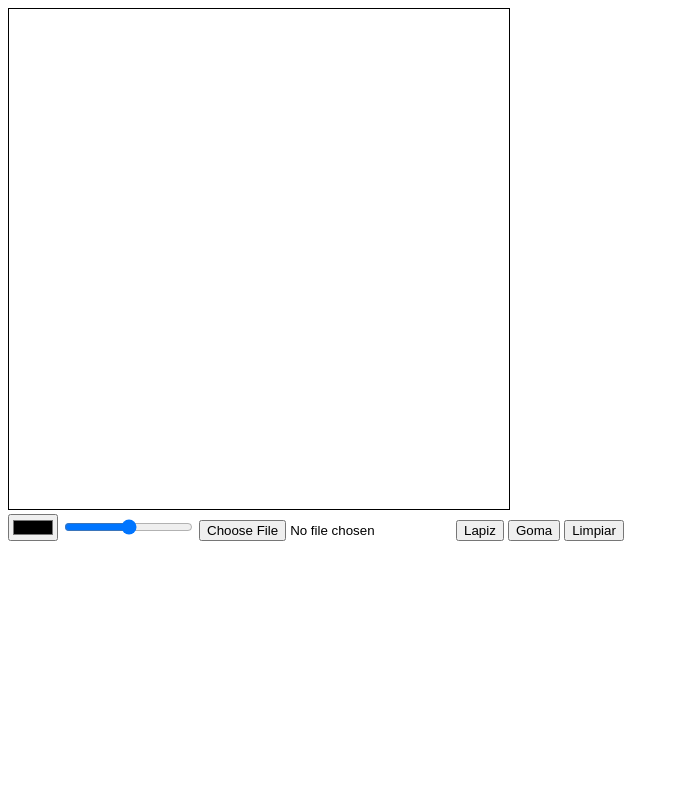
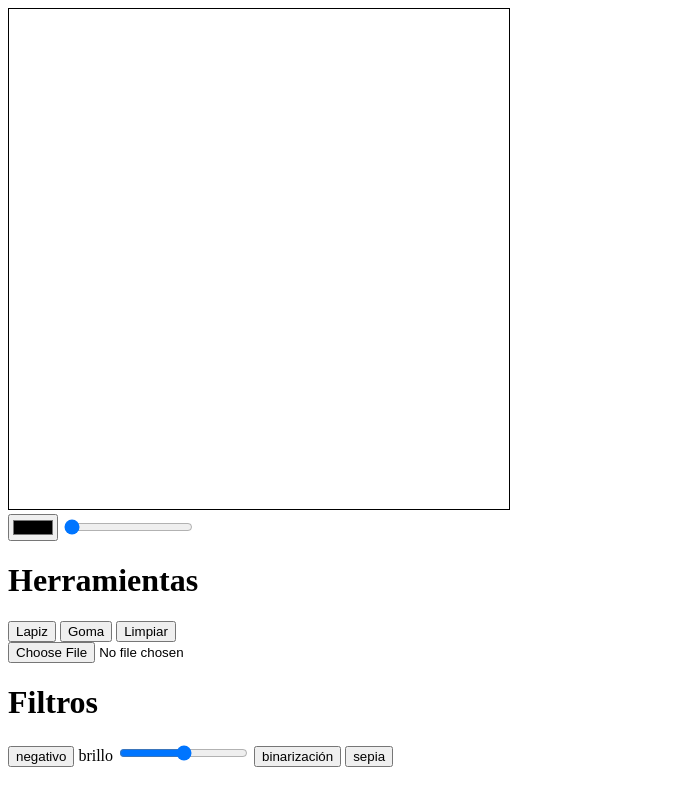
Before and after one commit to BroxiAge/Interfaces, a plain HTML site: page TPE/TPE2/Index.html in a window 1280 px wide. Shown: the whole page, without its empty margins (0-679 px from the left). Drawn offline with Linux system fonts and the light colour scheme.

Commit message:
Agrego botones y test de filtro

```diff
--- a/TPE/TPE2/Index.html
+++ b/TPE/TPE2/Index.html
@@ -12,11 +12,24 @@
 
     <div>
         <input type="color" id="color">
-        <input type="range" id="grosor">
+        <label for="grosor"></label>
+        <input type="range" id="grosor" value="1" min="1" max="30" step="1">
+        <div>
+            <h1>Herramientas</h1>
+            <button id="lapiz">Lapiz</button>
+            <button id="goma">Goma</button>
+            <button id="limpiar">Limpiar</button>
+        </div>
         <input type="file" id="inp">
-        <button id="lapiz">Lapiz</button>
-        <button id="goma">Goma</button>
-        <button id="limpiar">Limpiar</button>
+        <div>
+            <h1>Filtros</h1>
+            <button id="negativo">negativo</button>
+            <label for="brillo">brillo</label>
+            <input type="range" id="brillo" value="0" min="-30" max="30" step="1"/>
+            <button id="binarización">binarización</button>
+            <button id="sepia">sepia</button>
+        </div>
+
     </div>
     <!------ scripts ------>
     <script src="js/Herramienta.js"></script>
--- a/TPE/TPE2/js/Image.js
+++ b/TPE/TPE2/js/Image.js
@@ -9,7 +9,9 @@ document.getElementById('inp').onchange = function(e) {
     canvas.width = this.width;
     canvas.height = this.height;
     var ctx = canvas.getContext('2d');
+    ctx.filter = "saturate(8)";
     ctx.drawImage(this, 0,0);
+
   }
   function failed() {
     console.error("The provided file couldn't be loaded as an Image media");
--- a/TPE/TPE2/js/Main.js
+++ b/TPE/TPE2/js/Main.js
@@ -13,7 +13,7 @@
     })
 
     document.getElementById('limpiar').addEventListener('click', (e) =>{
-        ctx.clearRect(rect.left, rect.top, rect.right, rect.bottom);
+        ctx.clearRect(0, 0, canvas.width, canvas.height);
     })
 
     document.getElementById("grosor").addEventListener('input', (e) => {
```
